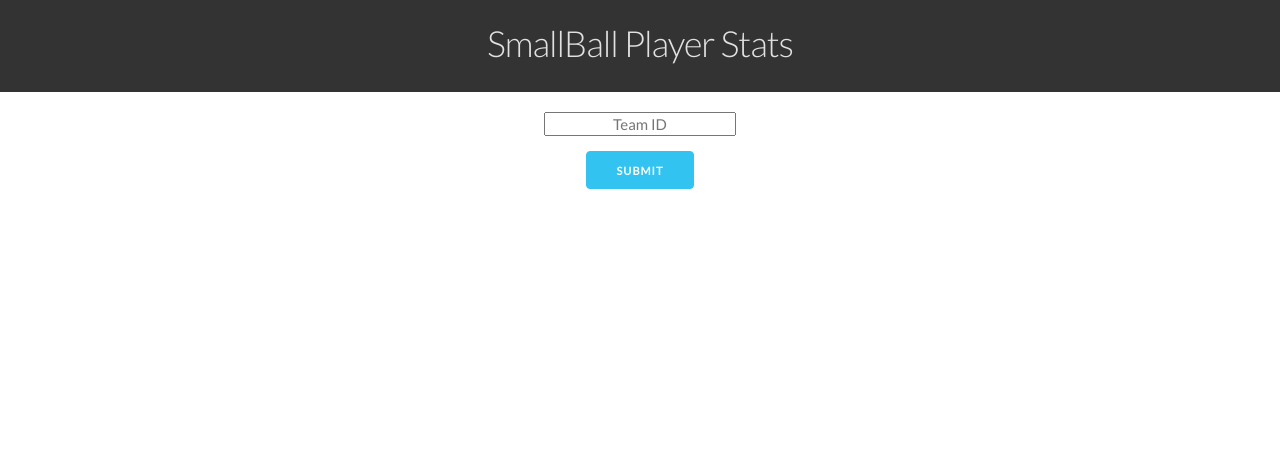
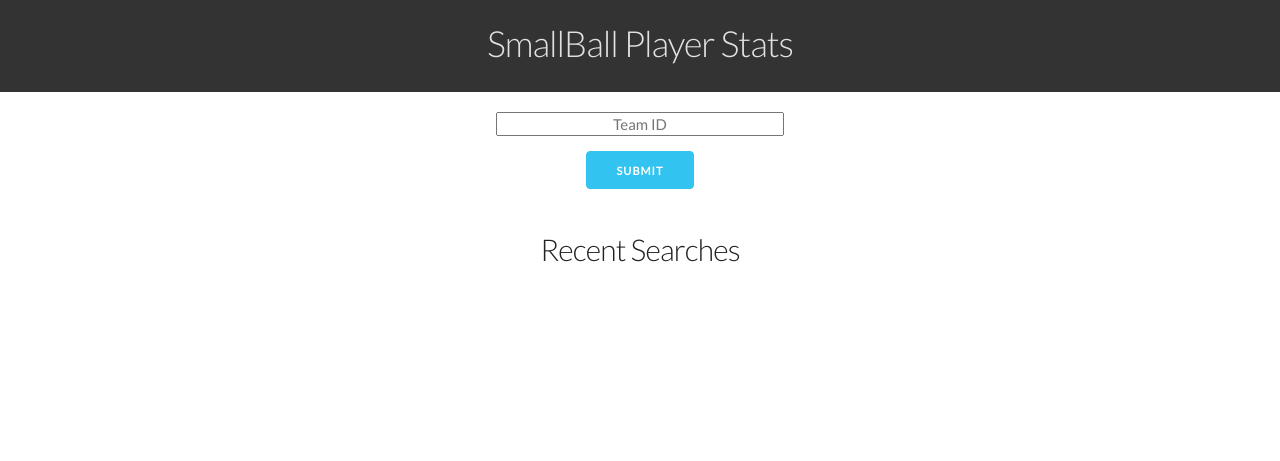
Before and after one commit to clintcolding/SBPlayerStats, a Flask app: page / in a window 1280 px wide. Shown: the top 461 px of the page. Run offline with Flask 2, Linux system fonts and the light colour scheme; data that the repository does not hold is empty; parts of the project's set-up code (start-up, migrations or seed data) failed here and were passed over; some libraries are stand-ins or nearby versions.

Commit message:
Added recent searches

```diff
--- a/static/skeleton.css
+++ b/static/skeleton.css
@@ -366,7 +366,7 @@ form {
 –––––––––––––––––––––––––––––––––––––––––––––––––– */
 .u-center {
   text-align: center;
-  width: 20%;
+  width: 30%;
   box-sizing: border-box; }
 .u-full-width {
   width: 100%;
@@ -493,3 +493,8 @@ table.dataTable tfoot th{
 .team-info {
   text-align: right;
 }
+
+.recent {
+  margin-bottom: 1rem;
+  text-decoration: none;
+}
--- a/templates/index.html
+++ b/templates/index.html
@@ -9,6 +9,13 @@
             </div>
             <input class="button-primary" type="submit" value="Submit">
         </form>
+
+        <div class="row">
+            <h4>Recent Searches</h3>
+            {% for search in recent %}
+                <div class="row"><a class="recent" href="{{ "/stats/{0}".format(search.teamid) }}">{{ search.teamid }}</a></div>
+            {% endfor %}
+        </div>
     </center>
 
 {% endblock %}
```
